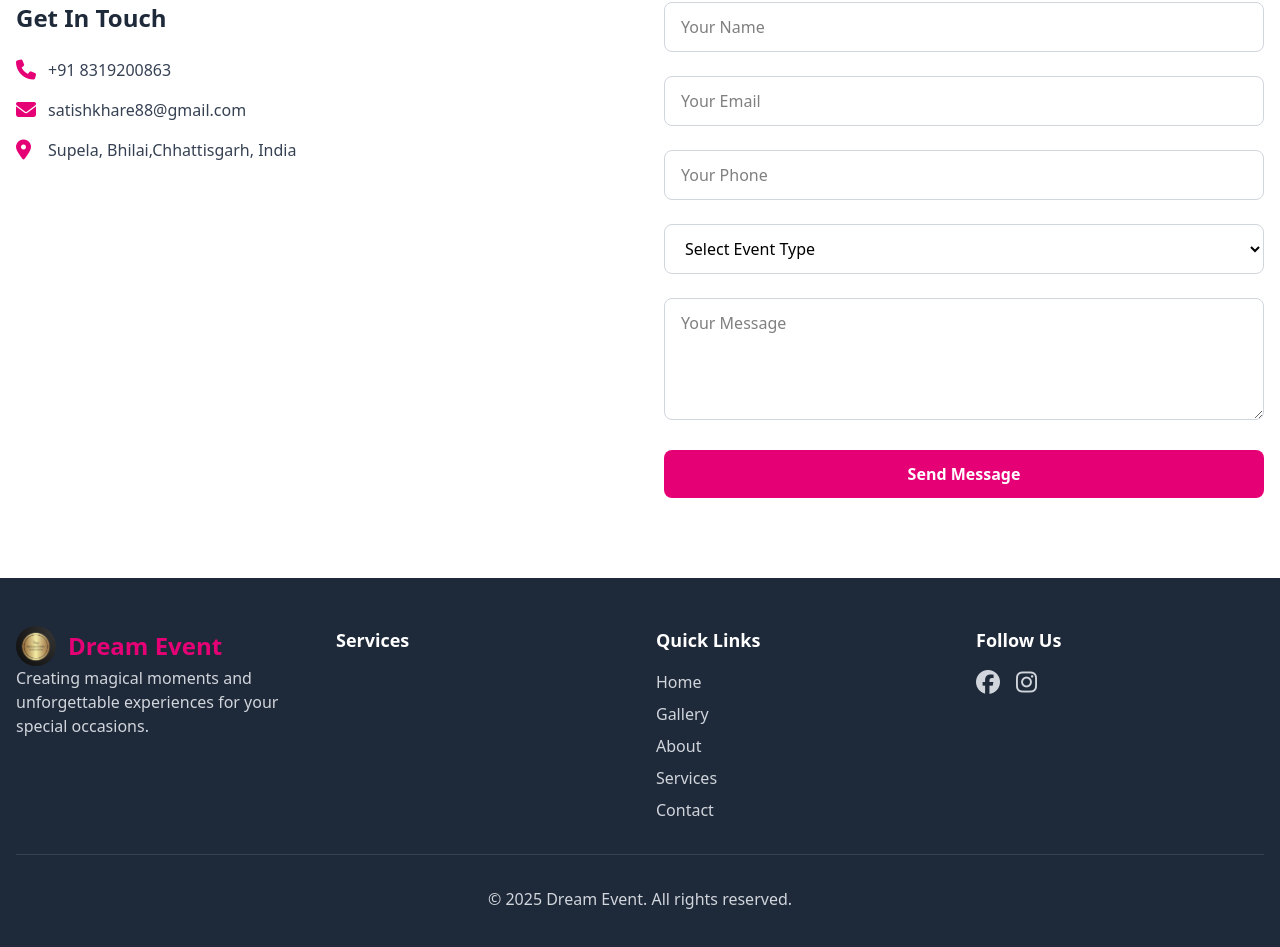
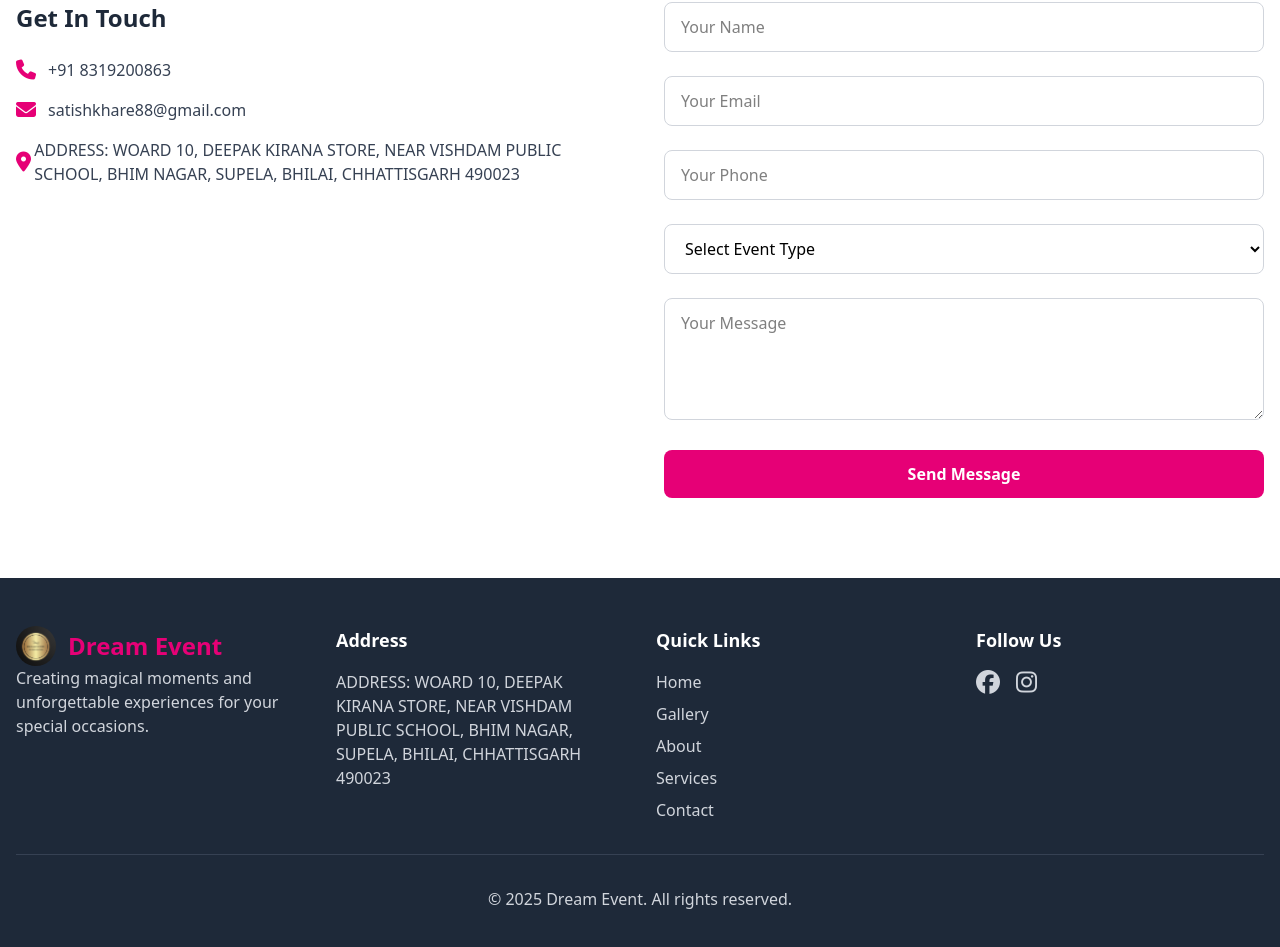
Before and after one commit to Dream-event1/event, a React (Vite) app: page / in a window 1280 px wide. Shown: the part 5442-6389 px from the top of the page. Built offline with nearby package versions, Linux system fonts and the light colour scheme.

Commit message:
Update Mainpage.jsx

```diff
--- a/src/pages/Mainpage.jsx
+++ b/src/pages/Mainpage.jsx
@@ -997,7 +997,7 @@ const handleCategoryClick = (category) => {
                   <div className="flex items-center">
                     <i className="fas fa-map-marker-alt text-pink-600 text-xl w-8"></i>
                     <span className="text-gray-700">
-                      Supela, Bhilai,Chhattisgarh, India
+                      ADDRESS: WOARD 10, DEEPAK KIRANA STORE, NEAR VISHDAM PUBLIC SCHOOL, BHIM NAGAR, SUPELA, BHILAI, CHHATTISGARH 490023
                     </span>
                   </div>
                 </div>
@@ -1149,7 +1149,10 @@ const handleCategoryClick = (category) => {
                 </p>
               </div>
               <div>
-                <h4 className="text-lg font-semibold mb-4">Services</h4>
+                <h4 className="text-lg font-semibold mb-4">Address</h4>
+                 <p className="text-gray-300">
+                 ADDRESS: WOARD 10, DEEPAK KIRANA STORE, NEAR VISHDAM PUBLIC SCHOOL, BHIM NAGAR, SUPELA, BHILAI, CHHATTISGARH 490023
+                </p>
               </div>
               <div>
                 <h4 className="text-lg font-semibold mb-4">Quick Links</h4>
```
